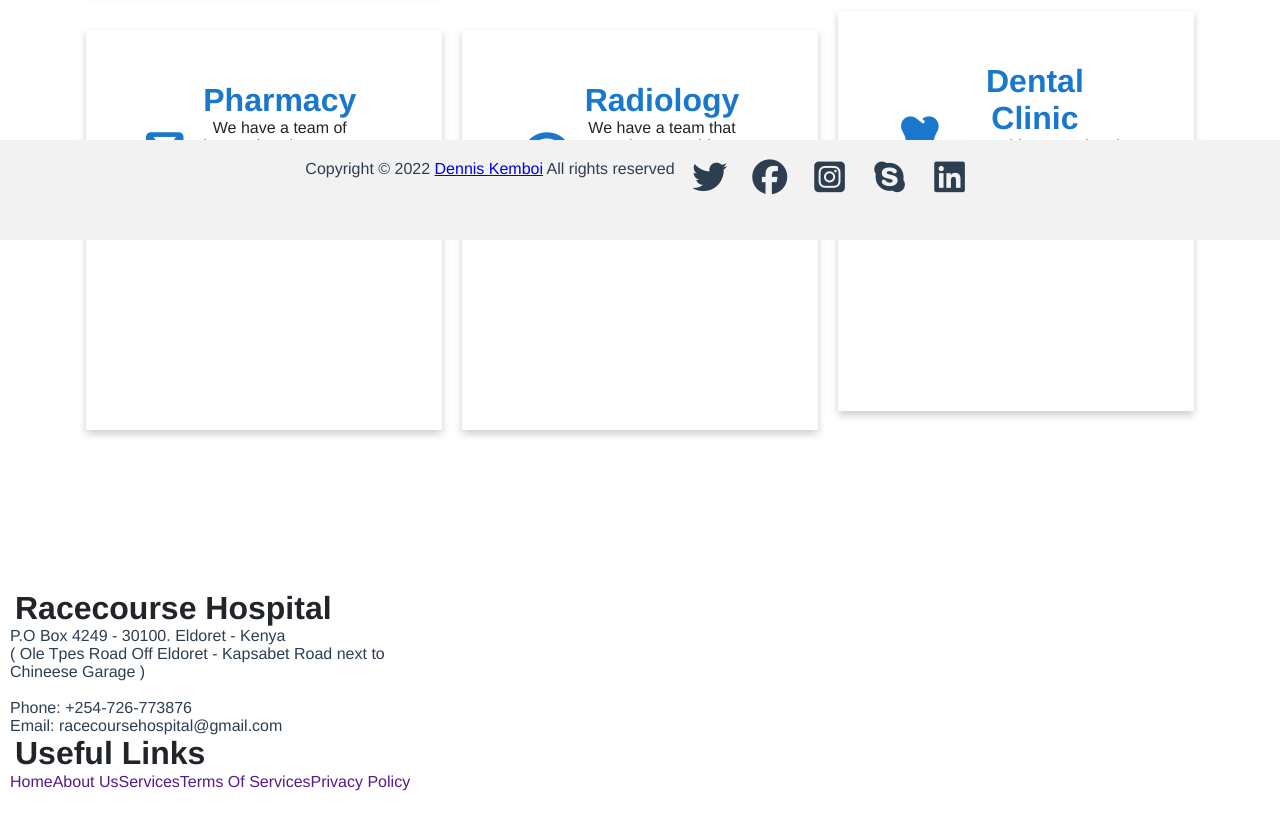
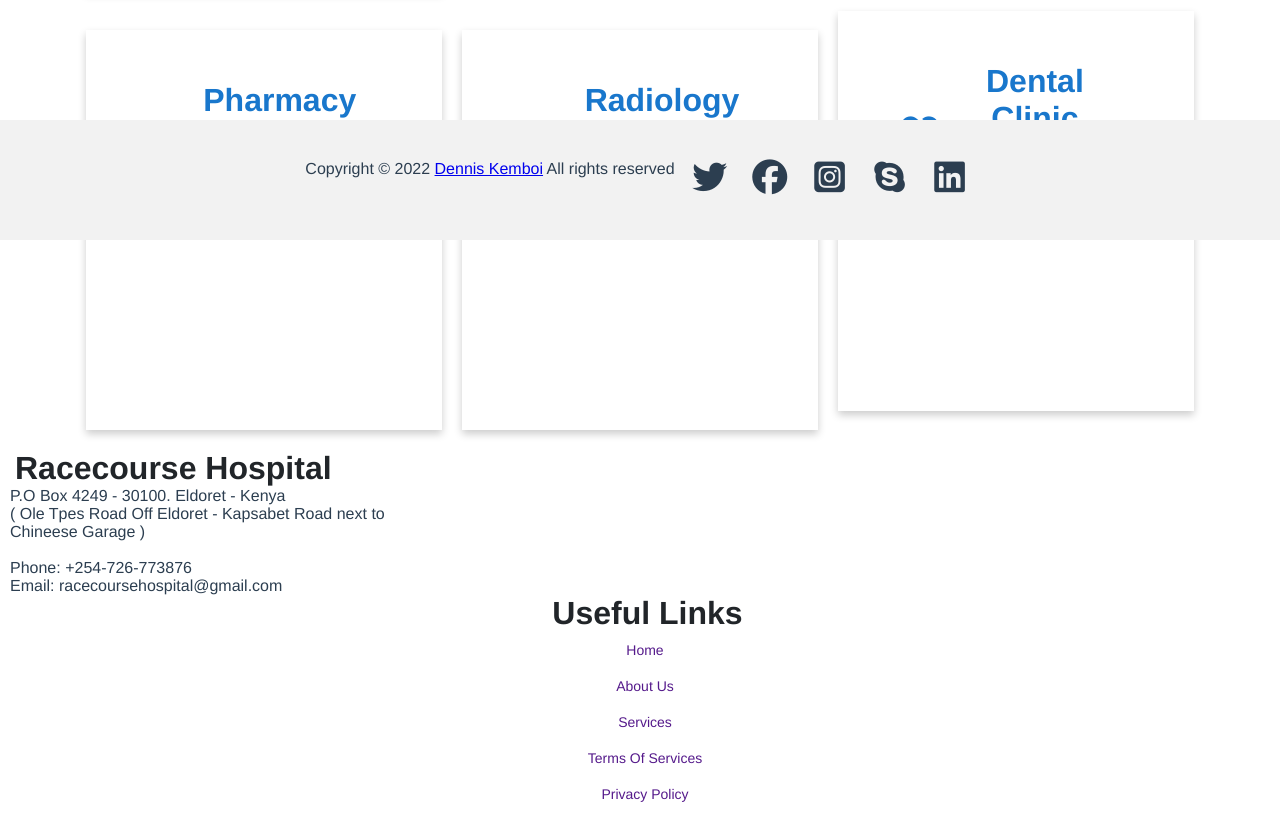
Before and after one commit to Developer-Dennis/hospiweb, a Vue app: page / in a window 1280 px wide. Shown: the part 560-1400 px from the top of the page. Before the commit the page ends 1352 px from the top, so only its background shows below. Built offline with nearby package versions, Linux system fonts and the light colour scheme; some icons are missing.

Commit message:
added useful likes to the footer

```diff
--- a/src/views/footer.vue
+++ b/src/views/footer.vue
@@ -8,8 +8,8 @@
     &nbsp;
     <p>Phone: +254-726-773876</p>
     <p>Email: racecoursehospital@gmail.com</p>
-    <div class="links">
-    <h1>Useful Links</h1>
+  <div class="links">
+    <h1 style="text-align:center;">Useful Links</h1>
     <ul>
         <a href="">Home</a>
         <a href="">About Us</a>
@@ -19,7 +19,6 @@
     </ul>
   </div>
   </div>
-
   <div class="footermain">
       <p>Copyright © 2022 <a href="#">Dennis Kemboi</a> All rights reserved</p>
       <i class="fa-brands fa-twitter"></i>
@@ -39,7 +38,7 @@ export default {
 
 <style>
     .footer{
-        padding-top: 150px;
+        padding-top: 10px;
         text-align:left;
         padding-left: 10px;
     }
@@ -49,14 +48,17 @@ export default {
     .links{
         text-align: center;
         padding-top: 0px;
+        padding-bottom: 200px;
+    }
+    .links ul{
+        display: flex;
+        flex-direction: column;
+        flex-wrap: wrap;
     }
     .links ul a{
-        display: table-cell;
-        height: 20px;
-        list-style-type: none;
-        margin: 8px;
-        vertical-align: middle;
         text-decoration: none;
+        padding: 10px;
+        font-size: 14px;
     }
     .footermain{
         width: 100%;
@@ -69,6 +71,7 @@ export default {
         display: flex;
         justify-content: center;
         padding-right: 10px;
+        padding-top: 40px;
     }
     .footermain i{
         padding-left: 10px;
```
